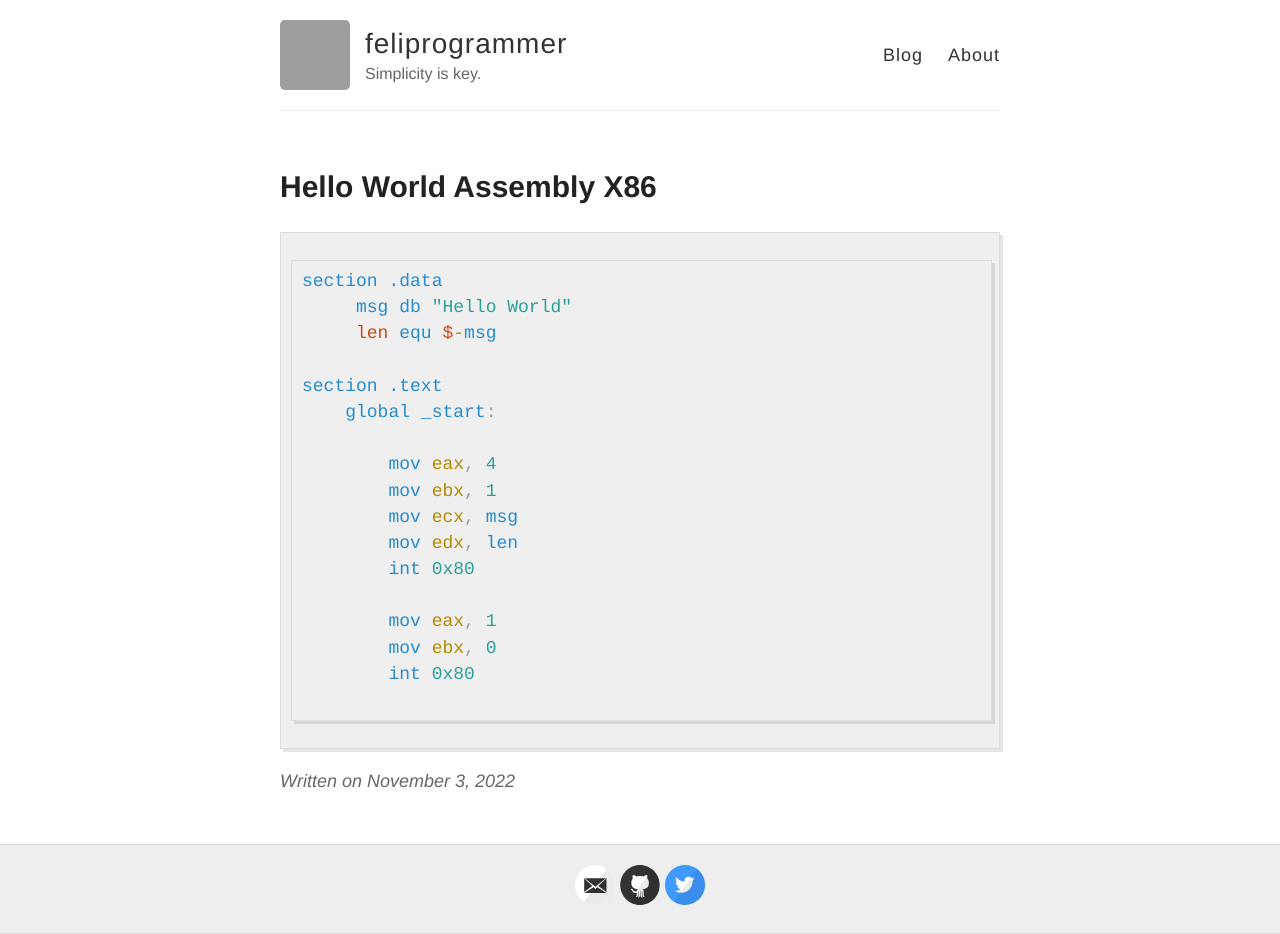
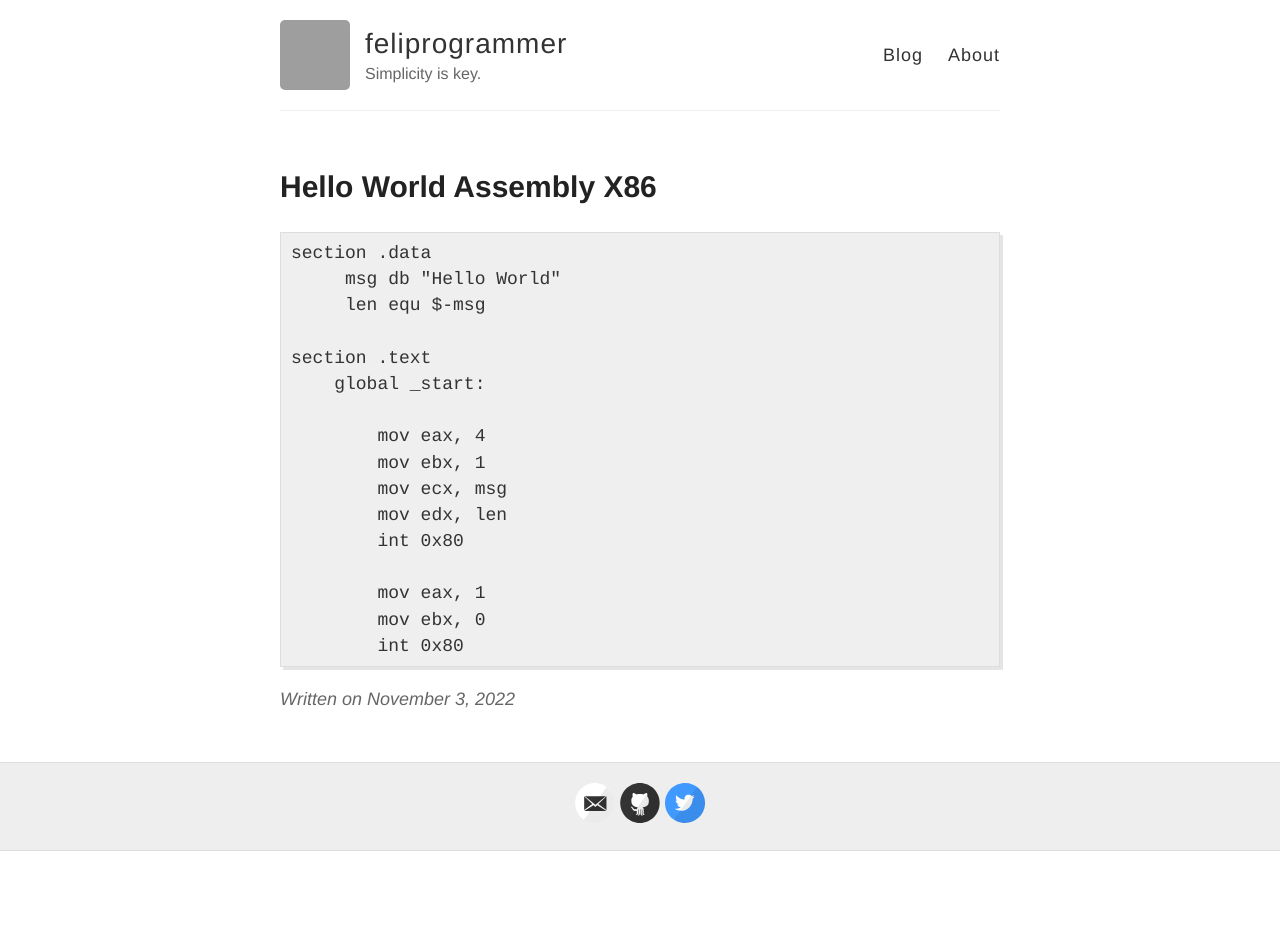
Before and after one commit to Feliprogrammer/feliprogrammer.github.io, a Jekyll site: the page built from _posts/2022-11-03-hello-world-assembly-x86.md, in a window 1280 px wide. Built offline with Jekyll 4.4.1, drawn with Linux system fonts in a browser that asks for light colours; our own code applies the rules of GitHub Pages for plain Markdown files; after the commit the page ends 900 px from its top, so only the background shows below that; grey boxes are pictures that could not be loaded.

Commit message:
Personal Blog

````diff
--- a/_posts/2022-11-03-hello-world-assembly-x86.md
+++ b/_posts/2022-11-03-hello-world-assembly-x86.md
@@ -1,4 +1,5 @@
-```nasm
+{% highlight assembly %}
+
 section .data
      msg db "Hello World"
      len equ $-msg
@@ -15,5 +16,4 @@ section .text
         mov eax, 1
         mov ebx, 0
         int 0x80
-
-```
+{% endhighlight %}
````
